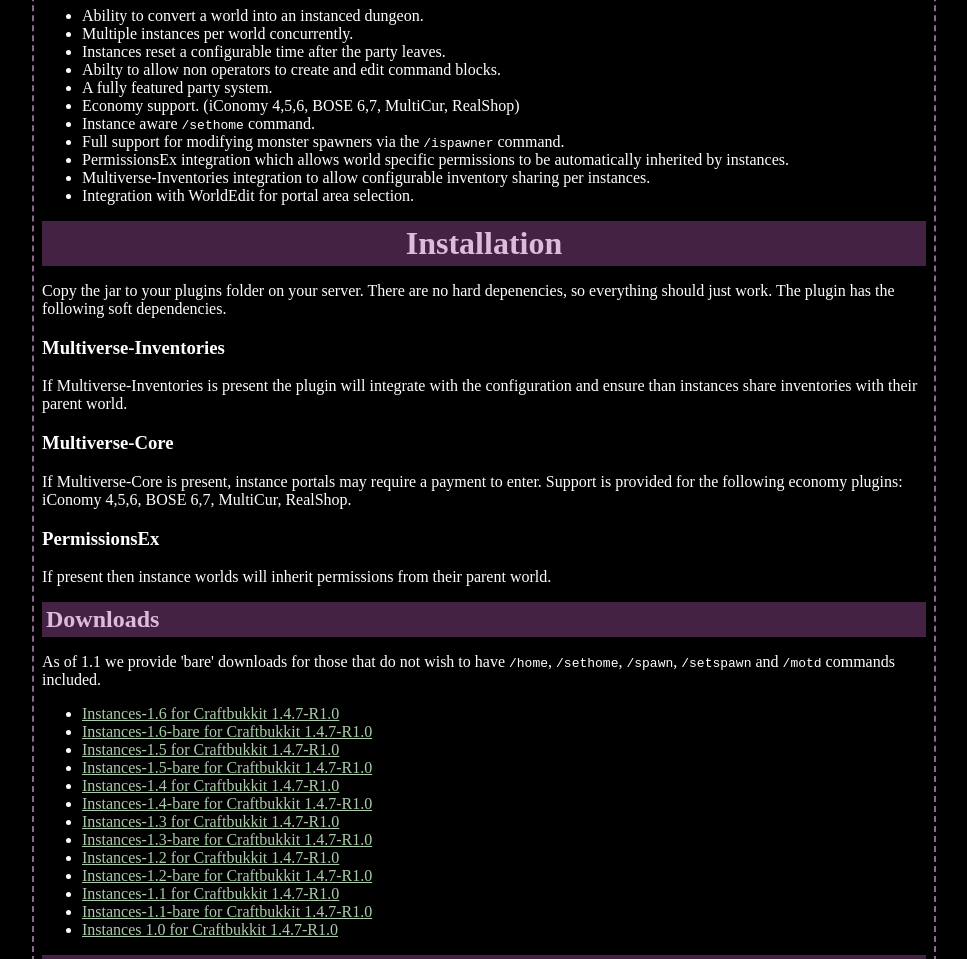
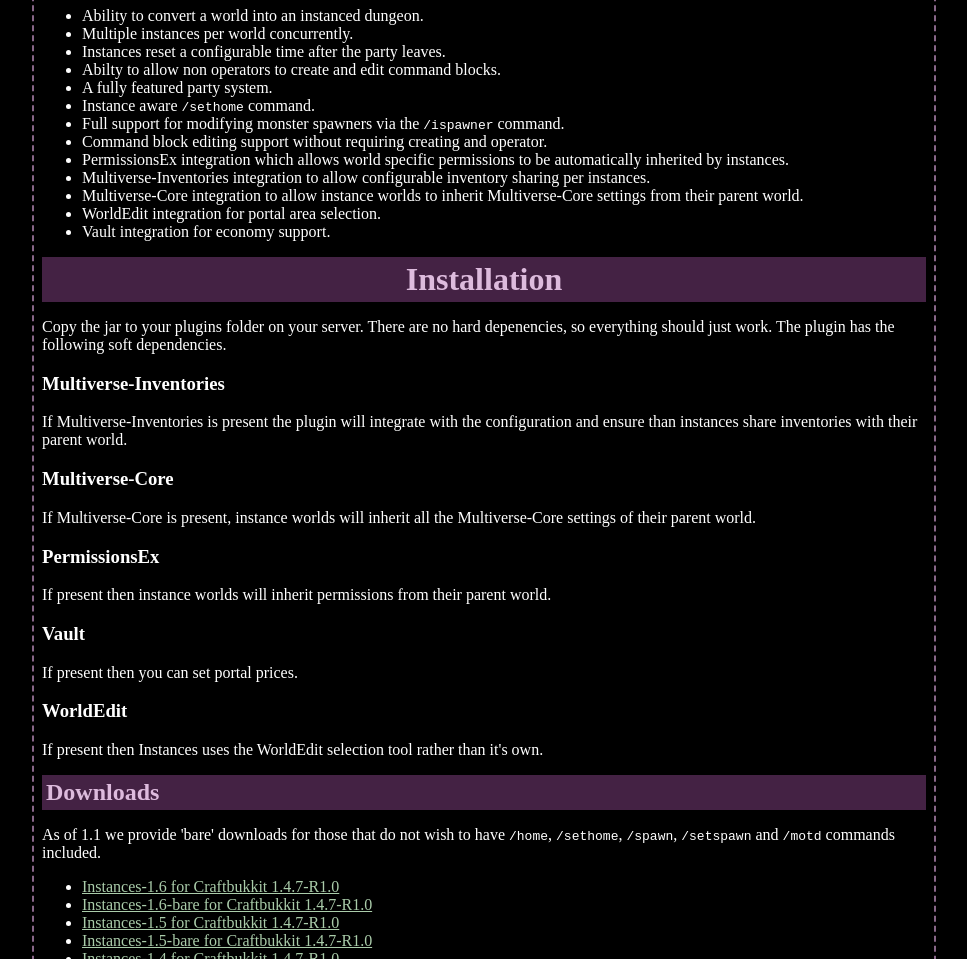
Before and after one commit to cybertiger/Bukkit-Instances, a plain HTML site: page site/index.html in a window 1280 px wide. Shown: the part 389-1348 px from the top of the page, without its empty margins (272-1239 px from the left). Drawn offline with Linux system fonts and the light colour scheme.

Commit message:
Update website and plugin.yml ready for 1.7

```diff
--- a/site/index.html
+++ b/site/index.html
@@ -46,21 +46,27 @@
 <li>Instances reset a configurable time after the party leaves.</li>
 <li>Abilty to allow non operators to create and edit command blocks.</li>
 <li>A fully featured party system.</li>
-<li>Economy support. (iConomy 4,5,6, BOSE 6,7, MultiCur, RealShop)</li>
 <li>Instance aware <code>/sethome</code> command.</li>
 <li>Full support for modifying monster spawners via the <code>/ispawner</code> command.</li>
+<li>Command block editing support without requiring creating and operator.</li>
 <li>PermissionsEx integration which allows world specific permissions to be automatically inherited by instances.</li>
 <li>Multiverse-Inventories integration to allow configurable inventory sharing per instances.</li>
-<li>Integration with WorldEdit for portal area selection.</li>
+<li>Multiverse-Core integration to allow instance worlds to inherit Multiverse-Core settings from their parent world.</li>
+<li>WorldEdit integration for portal area selection.</li>
+<li>Vault integration for economy support.</li>
 </ul>
 <h1 id="installation">Installation</h1>
 <p>Copy the jar to your plugins folder on your server. There are no hard depenencies, so everything should just work. The plugin has the following soft dependencies.</p>
 <h3 id="Multiverse-Inventories">Multiverse-Inventories</h3>
 <p>If Multiverse-Inventories is present the plugin will integrate with the configuration and ensure than instances share inventories with their parent world.</p>
 <h3 id="Multiverse-Core">Multiverse-Core</h3>
-<p>If Multiverse-Core is present, instance portals may require a payment to enter. Support is provided for the following economy plugins: iConomy 4,5,6, BOSE 6,7, MultiCur, RealShop.</p>
+<p>If Multiverse-Core is present, instance worlds will inherit all the Multiverse-Core settings of their parent world.</p>
 <h3 id="PermissionsEx">PermissionsEx</h3>
 <p>If present then instance worlds will inherit permissions from their parent world.</p>
+<h3 id="Vault">Vault</h3>
+<p>If present then you can set portal prices.</p>
+<h3 id="WorldEdit">WorldEdit</h3>
+<p>If present then Instances uses the WorldEdit selection tool rather than it's own.</p>
 <h2 id="downloads">Downloads</h2>
 <p>As of 1.1 we provide 'bare' downloads for those that do not wish to have <code>/home</code>, <code>/sethome</code>, <code>/spawn</code>, <code>/setspawn</code> and <code>/motd</code> commands included.</p>
 <ul>
@@ -313,7 +319,7 @@
 </tr>
 </table>
 <h2 id="commands-portal">Portal</h2>
-<p>Finally the plugin includes commands for creating portals to access world instances. Portal creation is accomplished by using the tool (default: feather) to select a cuboid in the world where the portal resides, and in the world which you wish to create an instance. First you select the entrance portal area, and execute <code>/isetentrance</code> then select the portal area in the world you wish to instance and execute <code>/isetdestination</code>. Once this is done you can create your instance via <code>/icreateportal &lt;name&gt;</code>.</p>
+<p>Finally the plugin includes commands for creating portals to access world instances. Portal creation is accomplished by using the tool (default: feather) to select a cuboid in the world where the portal resides, and in the world which you wish to create an instance. First you select the entrance portal area, and execute <code>/isetentrance</code> then select the portal area in the world you wish to instance and execute <code>/isetdestination</code>. Once this is done you can create your instance via <code>/icreateportal &lt;name&gt;</code>. Note: In a production environment you should unload the source world, if the source world saves a chunk at the same time as the destination world creates a chunk this may result in chunk corruption in the instance.</p>
 <table>
 <tr>
 <th>Command</th>
```
Also changed, not shown: 1 other file.
